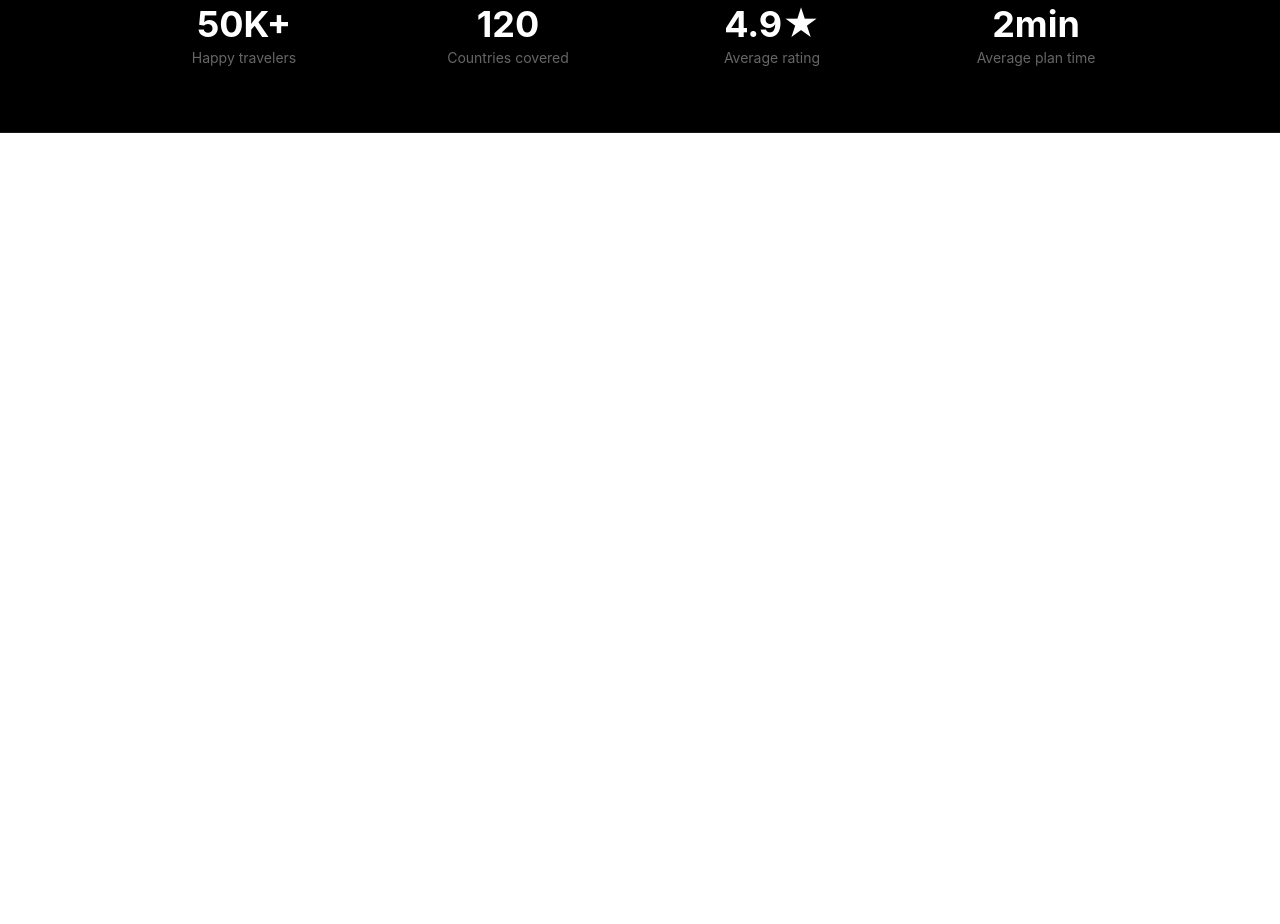
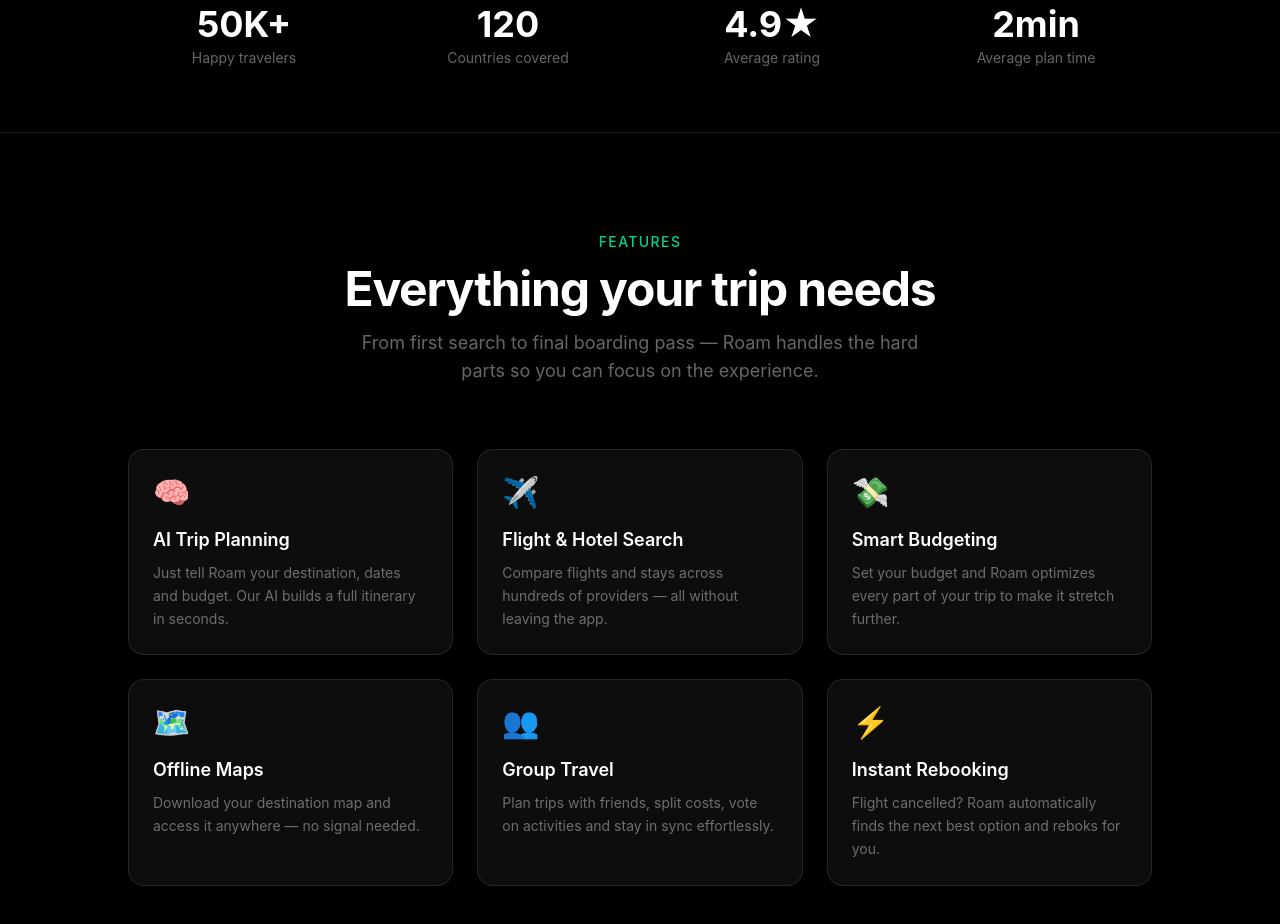
Before and after one commit to Arrrosec/Roam, a React (Vite) app: page / in a window 1280 px wide. Shown: the part 860-1784 px from the top of the page. Before the commit the page ends 993 px from the top, so only its background shows below. Built offline with nearby package versions, Linux system fonts and the light colour scheme.

Commit message:
Added features

```diff
--- a/src/App.tsx
+++ b/src/App.tsx
@@ -1,6 +1,7 @@
 import Navbar from "./components/sections/Navbar";
 import Hero from "./components/sections/Hero";
 import SocialProof from "./components/sections/SocialProof";
+import Features from "./components/sections/Features";
 
 function App() {
   return (
@@ -8,6 +9,7 @@
       <Navbar />
       <Hero />
       <SocialProof />
+      <Features />
     </div>
   );
 }
--- a/src/components/sections/Features.tsx
+++ b/src/components/sections/Features.tsx
@@ -0,0 +1,80 @@
+const features = [
+  {
+    icon: "🧠",
+    title: "AI Trip Planning",
+    description:
+      "Just tell Roam your destination, dates and budget. Our AI builds a full itinerary in seconds.",
+  },
+  {
+    icon: "✈️",
+    title: "Flight & Hotel Search",
+    description:
+      "Compare flights and stays across hundreds of providers — all without leaving the app.",
+  },
+  {
+    icon: "💸",
+    title: "Smart Budgeting",
+    description:
+      "Set your budget and Roam optimizes every part of your trip to make it stretch further.",
+  },
+  {
+    icon: "🗺️",
+    title: "Offline Maps",
+    description:
+      "Download your destination map and access it anywhere — no signal needed.",
+  },
+  {
+    icon: "👥",
+    title: "Group Travel",
+    description:
+      "Plan trips with friends, split costs, vote on activities and stay in sync effortlessly.",
+  },
+  {
+    icon: "⚡",
+    title: "Instant Rebooking",
+    description:
+      "Flight cancelled? Roam automatically finds the next best option and reboks for you.",
+  },
+];
+
+const Features = () => {
+  return (
+    <section id="features" className="bg-black py-24 px-6">
+      <div className="max-w-5xl mx-auto">
+        {/* Header */}
+        <div className="text-center mb-16">
+          <span className="text-emerald-400 text-sm font-medium uppercase tracking-widest">
+            Features
+          </span>
+          <h2 className="text-4xl md:text-5xl font-bold text-white mt-3 mb-4 tracking-tight">
+            Everything your trip needs
+          </h2>
+          <p className="text-white/40 text-lg max-w-xl mx-auto">
+            From first search to final boarding pass — Roam handles the hard
+            parts so you can focus on the experience.
+          </p>
+        </div>
+
+        {/* Grid */}
+        <div className="grid grid-cols-1 md:grid-cols-2 lg:grid-cols-3 gap-6">
+          {features.map((feature) => (
+            <div
+              key={feature.title}
+              className="group bg-white/5 hover:bg-white/10 border border-white/10 hover:border-emerald-400/30 rounded-2xl p-6 transition-all duration-300"
+            >
+              <div className="text-3xl mb-4">{feature.icon}</div>
+              <h3 className="text-white font-semibold text-lg mb-2">
+                {feature.title}
+              </h3>
+              <p className="text-white/40 text-sm leading-relaxed">
+                {feature.description}
+              </p>
+            </div>
+          ))}
+        </div>
+      </div>
+    </section>
+  );
+};
+
+export default Features;
```
